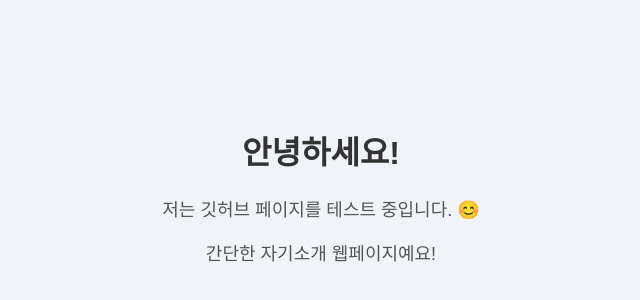
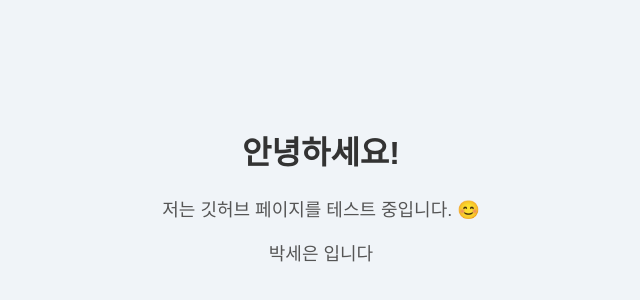
Before and after one commit to violet21js44/violet21js44.github.io, a plain HTML site: page index.html in a window 1280 px wide. Shown: the part 52-352 px from the top of the page, without its empty margins (319-959 px from the left). Drawn offline with Linux system fonts and the light colour scheme.

Commit message:
Update introduction paragraph in index.html

```diff
--- a/index.html
+++ b/index.html
@@ -23,6 +23,6 @@
 <body>
     <h1>안녕하세요!</h1>
     <p>저는 깃허브 페이지를 테스트 중입니다. 😊</p>
-    <p>간단한 자기소개 웹페이지예요!</p>
+    <p>박세은 입니다</p>
 </body>
 </html>
```
